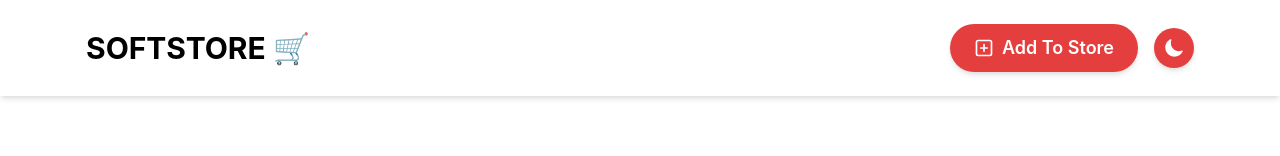
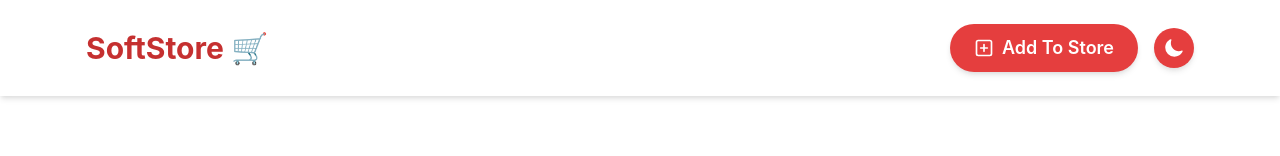
Before and after one commit to johnkunleajayi/mern-product, a React (Vite) app in the folder frontend/: page / in a window 1280 px wide. Shown: the top 156 px of the page. Built offline with nearby package versions, Linux system fonts and the light colour scheme; no server answers.

Commit message:
Update Navbar.jsx

```diff
--- a/frontend/src/components/Navbar.jsx
+++ b/frontend/src/components/Navbar.jsx
@@ -18,10 +18,9 @@ const Navbar = () => {
   const { colorMode, toggleColorMode } = useColorMode();
   const isDark = colorMode === "dark";
 
-  const bgColor = useColorModeValue("white", "gray.800");
-  const textColor = useColorModeValue("black", "white");
-  const buttonBg = useColorModeValue("red.500", "red.400");
-  const buttonHoverBg = useColorModeValue("red.600", "red.500");
+  const bgColor = useColorModeValue("white", "gray.800"); // Light/dark background for Navbar
+  const textColor = useColorModeValue("red.600", "red.300");  // Adjust text color based on mode
+  const buttonBg = useColorModeValue("red.500", "red.400"); // Button background color for light/dark modes
 
   return (
     <Box bg={bgColor} shadow="md" py={4}>
@@ -39,7 +38,6 @@ const Navbar = () => {
           <Text
             fontSize={{ base: "24px", sm: "30px" }}
             fontWeight={"bold"}
-            textTransform={"uppercase"}
             color={textColor}
             textAlign={"center"}
           >
@@ -53,7 +51,7 @@ const Navbar = () => {
               <Button
                 bg={buttonBg}
                 color="white"
-                _hover={{ bg: buttonHoverBg }}
+                _hover={{ bg: isDark ? "red.500" : "red.600" }}
                 size="lg"
                 px={6}
                 rounded="full"
```
